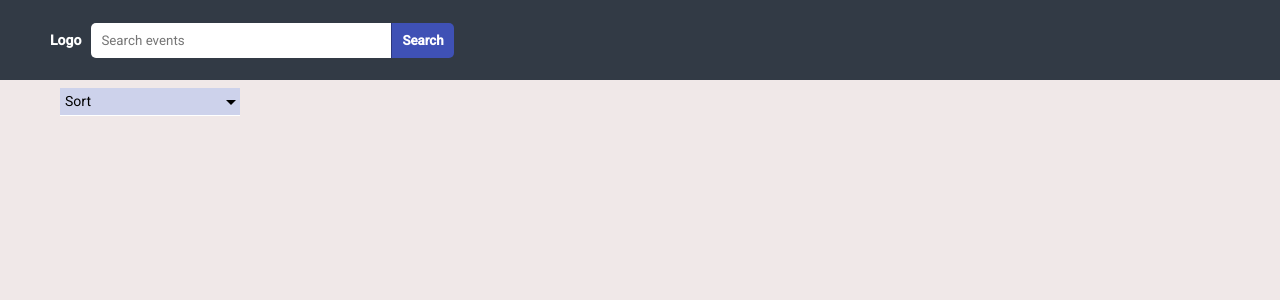
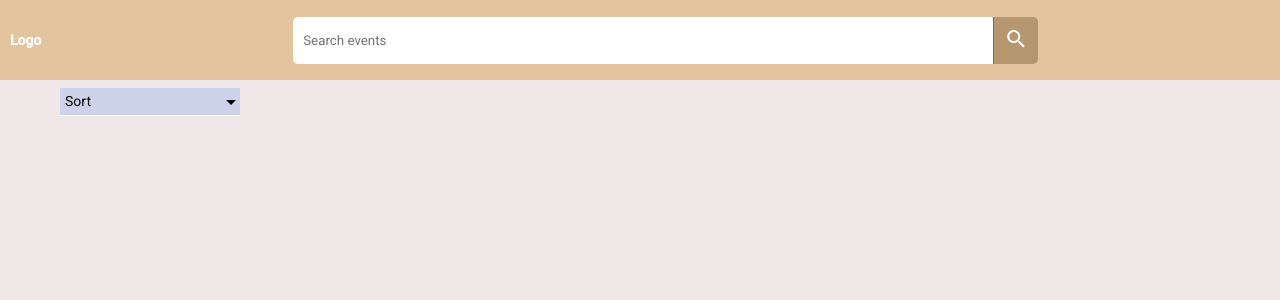
Before and after one commit to HanyaAdel/Events-Website, an Angular app: page / in a window 1280 px wide. Shown: the top 300 px of the page. Built offline with nearby package versions, Linux system fonts and the light colour scheme; no server answers.

Commit message:
Styled search bar

```diff
--- a/src/app/components/search-bar/search-bar.component.html
+++ b/src/app/components/search-bar/search-bar.component.html
@@ -1,12 +1,13 @@
 <div class="search-container">
+  <span class="logo" routerLink="/">Logo</span>
+
     <form class="search-form" #form="ngForm" (ngSubmit)="onSubmit(form)">
-      <span class="logo" routerLink="/">Logo</span>
       <input
         class="search-input"
         name="search"
         ngModel
         placeholder="Search events"
       />
-      <button class="search-button">Search</button>
+      <button class="search-button"><mat-icon>search</mat-icon></button>
     </form>
 </div>
--- a/src/app/components/search-bar/search-bar.component.scss
+++ b/src/app/components/search-bar/search-bar.component.scss
@@ -2,9 +2,8 @@
     &-container {
       width: 100%;
       height: 80px;
-      background-color: #323a45;
+      background-color:rgba(222, 184, 135, 0.76);
       display: flex;
-      justify-content:space-between;
       align-items: center;
       position: fixed;
       top: 0;
@@ -14,14 +13,14 @@
 
     &-form {
       width: 100%;
-      max-width: 1200px;
-      margin: 0 auto;
+      display: flex;
+      justify-content: center;
     }
 
     &-input {
       margin-left: 10px;
       padding: 10px;
-      width: 300px;
+      width: 700px;
       border-top-left-radius: 5px;
       border-bottom-left-radius: 5px;
       outline: none;
@@ -31,7 +30,7 @@
     &-button {
       border: none;
       outline: none;
-      background: #3f51b5;
+      background: rgb(181, 151, 111);
       padding: 10px;
       border-left: 1px solid rgba(0, 0, 0, 0.3);
       border-top-right-radius: 5px;
@@ -42,9 +41,9 @@
       cursor: pointer;
 
       &:hover {
-        color: #3f51b5;
+        color: rgb(181, 151, 111);
         background-color: #fff;
-        border: 1px solid #3f51b5;
+        border: 1px solid rgb(181, 151, 111);
       }
     }
   }
```
